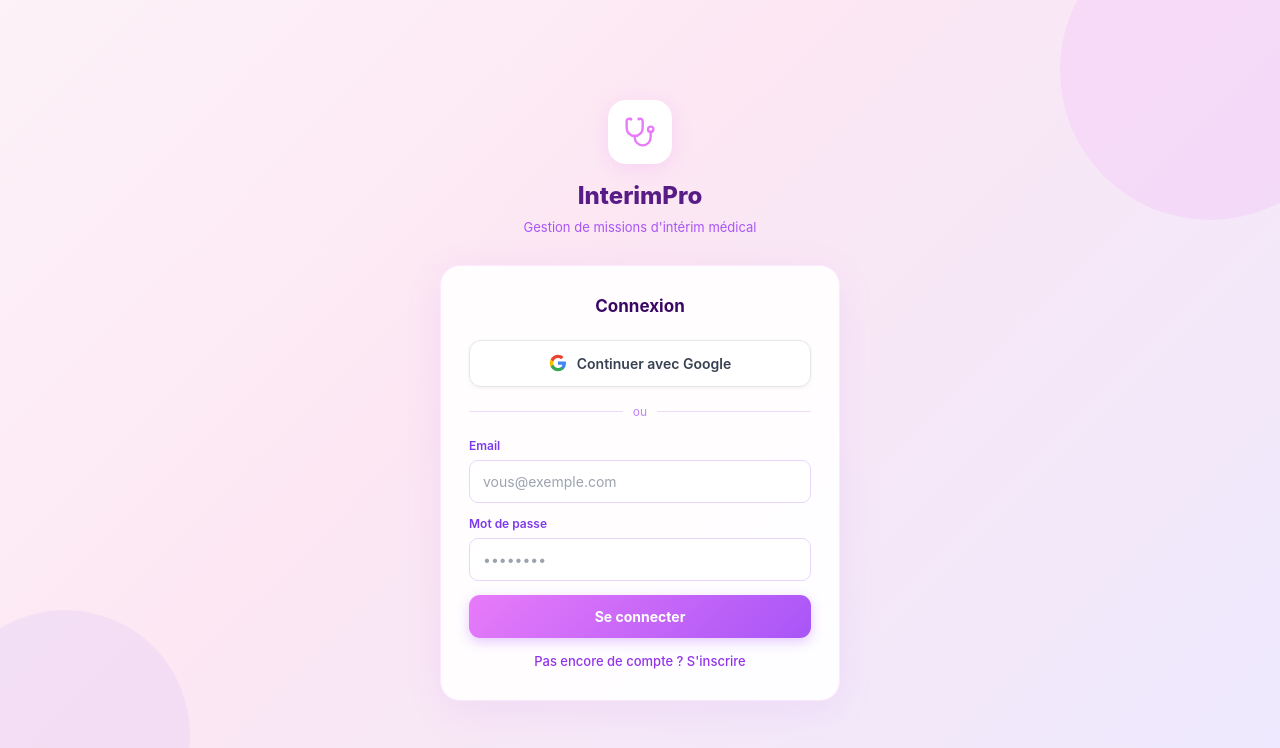
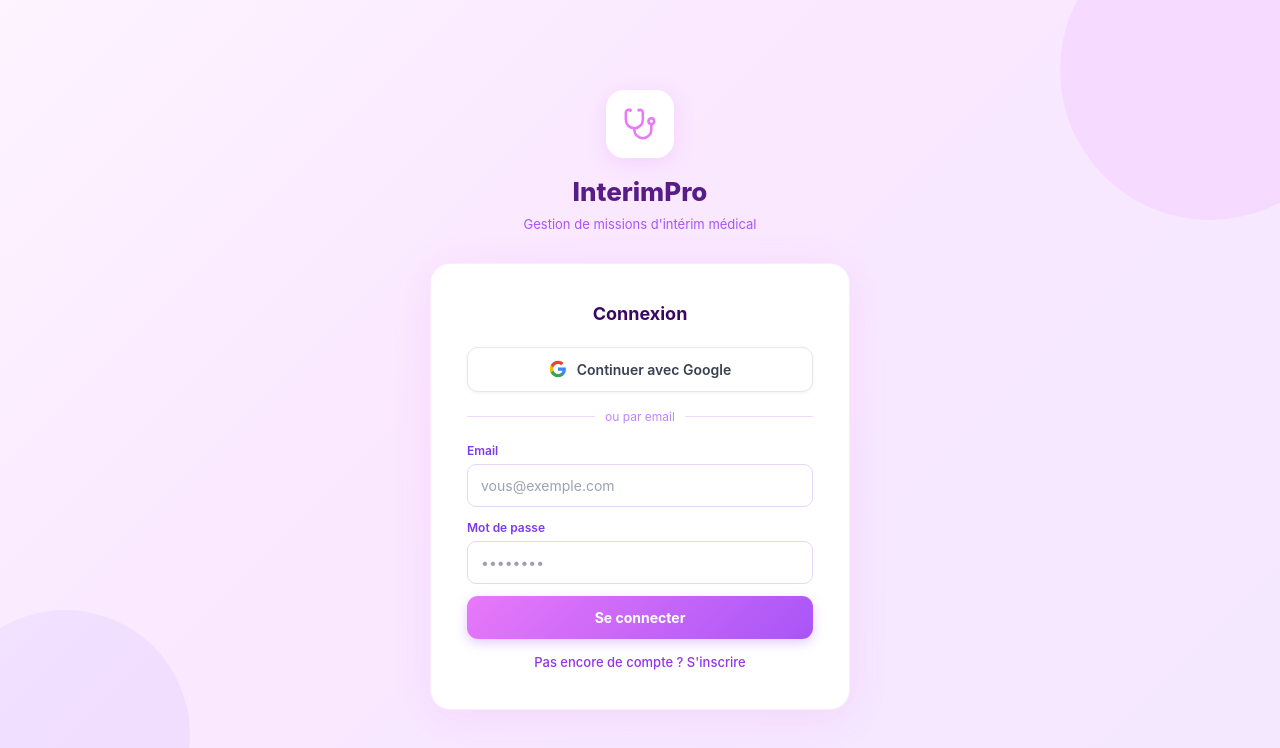
Before and after one commit to Maxence1511/Interimpro, a Next.js app in the folder interimpro/: page / in a window 1280 px wide. Shown: the top 748 px of the page. Built offline with nearby package versions, Linux system fonts and the light colour scheme; no server answers.

Commit message:
rebuild: app/page.tsx

```diff
--- a/interimpro/app/page.tsx
+++ b/interimpro/app/page.tsx
@@ -8,21 +8,16 @@ export default function LoginPage() {
   const [loading, setLoading] = useState(false)
   const [isRegister, setIsRegister] = useState(false)
   const [msg, setMsg] = useState({ text: '', ok: true })
-
   const supabase = createClient()
 
-  const handleGoogle = () => {
-  const supabase = createClient()
-  supabase.auth.signInWithOAuth({
-    provider: 'google',
-    options: {
-      redirectTo: window.location.origin + '/auth/exchange',
-      scopes: 'https://www.googleapis.com/auth/calendar',
-    }
-  }).then(({ error }) => {
-    if (error) setMsg({ text: error.message, ok: false })
-  })
- }
+  const handleGoogle = async () => {
+    setLoading(true)
+    const { error } = await supabase.auth.signInWithOAuth({
+      provider: 'google',
+      options: { redirectTo: window.location.origin + '/auth/exchange' }
+    })
+    if (error) { setMsg({ text: error.message, ok: false }); setLoading(false) }
+  }
 
   const handleSubmit = async (e: React.FormEvent) => {
     e.preventDefault()
@@ -33,55 +28,49 @@ export default function LoginPage() {
         const { error } = await supabase.auth.signUp({ email, password })
         if (error) throw error
         setMsg({ text: 'Compte créé ! Vérifiez votre email.', ok: true })
-        setLoading(false)
       } else {
         const { error } = await supabase.auth.signInWithPassword({ email, password })
         if (error) throw error
         window.location.href = '/dashboard'
       }
     } catch (err: any) {
-      setMsg({ text: err.message || 'Erreur de connexion', ok: false })
+      setMsg({ text: err.message, ok: false })
+    } finally {
       setLoading(false)
     }
   }
 
+  const s = {
+    page: { minHeight: '100vh', background: 'linear-gradient(135deg,#fdf4ff 0%,#fae8ff 40%,#f3e8ff 100%)', display: 'flex', alignItems: 'center', justifyContent: 'center', padding: 20 } as React.CSSProperties,
+    card: { background: 'white', borderRadius: 20, padding: 36, width: '100%', maxWidth: 420, boxShadow: '0 8px 40px rgba(217,70,239,.10)', border: '1px solid rgba(232,121,249,.15)' } as React.CSSProperties,
+    inp: { width: '100%', padding: '10px 13px', borderRadius: 9, border: '1.5px solid #e9d5f9', background: 'white', color: '#1f0031', fontSize: 14, outline: 'none', boxSizing: 'border-box' } as React.CSSProperties,
+  }
+
   return (
-    <div style={{
-      minHeight: '100vh',
-      background: 'linear-gradient(135deg, #fdf2f8 0%, #fce7f3 40%, #ede9fe 100%)',
-      display: 'flex',
-      alignItems: 'center',
-      justifyContent: 'center',
-      padding: '20px',
-    }}>
-      {/* Bulles décoratives */}
-      <div style={{ position: 'fixed', top: '-80px', right: '-80px', width: '300px', height: '300px', borderRadius: '50%', background: 'rgba(232,123,249,0.12)', pointerEvents: 'none' }} />
-      <div style={{ position: 'fixed', bottom: '-60px', left: '-60px', width: '250px', height: '250px', borderRadius: '50%', background: 'rgba(167,139,250,0.10)', pointerEvents: 'none' }} />
+    <div style={s.page}>
+      <div style={{ position: 'fixed', top: -80, right: -80, width: 300, height: 300, borderRadius: '50%', background: 'rgba(232,121,249,.12)', pointerEvents: 'none' }} />
+      <div style={{ position: 'fixed', bottom: -60, left: -60, width: 250, height: 250, borderRadius: '50%', background: 'rgba(167,139,250,.10)', pointerEvents: 'none' }} />
 
-      <div style={{ width: '100%', maxWidth: '400px', position: 'relative', zIndex: 1 }}>
-        {/* Logo */}
-        <div style={{ textAlign: 'center', marginBottom: '28px' }}>
-          <div style={{ width: '64px', height: '64px', borderRadius: '18px', background: 'white', boxShadow: '0 4px 20px rgba(232,123,249,0.2)', display: 'flex', alignItems: 'center', justifyContent: 'center', margin: '0 auto 14px' }}>
-            <svg viewBox="0 0 24 24" width="32" height="32" fill="none" stroke="#e87bf9" strokeWidth="1.8" strokeLinecap="round" strokeLinejoin="round">
-              <path d="M4.8 2.3A.3.3 0 1 0 5 2H4a2 2 0 0 0-2 2v5a6 6 0 0 0 6 6v0a6 6 0 0 0 6-6V4a2 2 0 0 0-2-2h-1a.2.2 0 1 0 .3.3"/>
-              <path d="M8 15v1a6 6 0 0 0 6 6v0a6 6 0 0 0 6-6v-4"/>
+      <div style={{ width: '100%', maxWidth: 420, zIndex: 1 }}>
+        <div style={{ textAlign: 'center', marginBottom: 28 }}>
+          <div style={{ width: 68, height: 68, borderRadius: 18, background: 'white', boxShadow: '0 4px 20px rgba(232,121,249,.22)', display: 'flex', alignItems: 'center', justifyContent: 'center', margin: '0 auto 14px' }}>
+            <svg viewBox="0 0 24 24" width="34" height="34" fill="none" stroke="#e879f9" strokeWidth="1.8" strokeLinecap="round" strokeLinejoin="round">
+              <path d="M4.8 2.3A.3.3 0 1 0 5 2H4a2 2 0 0 0-2 2v5a6 6 0 0 0 6 6a6 6 0 0 0 6-6V4a2 2 0 0 0-2-2h-1a.2.2 0 1 0 .3.3"/>
+              <path d="M8 15v1a6 6 0 0 0 6 6a6 6 0 0 0 6-6v-4"/>
               <circle cx="20" cy="10" r="2"/>
             </svg>
           </div>
-          <h1 style={{ fontSize: '24px', fontWeight: 800, color: '#581c87', marginBottom: '4px' }}>InterimPro</h1>
-          <p style={{ fontSize: '13px', color: '#a855f7' }}>Gestion de missions d'intérim médical</p>
+          <h1 style={{ fontSize: 26, fontWeight: 800, color: '#581c87', marginBottom: 4 }}>InterimPro</h1>
+          <p style={{ fontSize: 13, color: '#a855f7' }}>Gestion de missions d'intérim médical</p>
         </div>
 
-        {/* Card */}
-        <div style={{ background: 'rgba(255,255,255,0.9)', backdropFilter: 'blur(20px)', border: '1px solid rgba(232,123,249,0.15)', borderRadius: '20px', padding: '28px', boxShadow: '0 8px 40px rgba(147,51,234,0.08)' }}>
-
-          <h2 style={{ fontSize: '17px', fontWeight: 700, color: '#3b0764', marginBottom: '20px', textAlign: 'center' }}>
+        <div style={s.card}>
+          <h2 style={{ fontSize: 18, fontWeight: 700, color: '#3b0764', marginBottom: 20, textAlign: 'center' }}>
             {isRegister ? 'Créer un compte' : 'Connexion'}
           </h2>
 
-          {/* Bouton Google */}
-          <button onClick={handleGoogle} disabled={loading} style={{ width: '100%', display: 'flex', alignItems: 'center', justifyContent: 'center', gap: '10px', padding: '12px', borderRadius: '12px', background: 'white', border: '1.5px solid #e5e7eb', cursor: loading ? 'not-allowed' : 'pointer', marginBottom: '16px', fontSize: '14px', fontWeight: 600, color: '#374151', boxShadow: '0 1px 4px rgba(0,0,0,0.06)', opacity: loading ? 0.7 : 1 }}>
-            <svg style={{ width: '18px', height: '18px', flexShrink: 0 }} viewBox="0 0 24 24">
+          <button onClick={handleGoogle} disabled={loading} style={{ width: '100%', display: 'flex', alignItems: 'center', justifyContent: 'center', gap: 10, padding: '11px 16px', borderRadius: 11, background: 'white', border: '1.5px solid #e5e7eb', cursor: 'pointer', marginBottom: 16, fontSize: 14, fontWeight: 600, color: '#374151', boxShadow: '0 1px 4px rgba(0,0,0,.06)', opacity: loading ? .7 : 1 }}>
+            <svg width="18" height="18" viewBox="0 0 24 24">
               <path fill="#4285F4" d="M22.56 12.25c0-.78-.07-1.53-.2-2.25H12v4.26h5.92c-.26 1.37-1.04 2.53-2.21 3.31v2.77h3.57c2.08-1.92 3.28-4.74 3.28-8.09z"/>
               <path fill="#34A853" d="M12 23c2.97 0 5.46-.98 7.28-2.66l-3.57-2.77c-.98.66-2.23 1.06-3.71 1.06-2.86 0-5.29-1.93-6.16-4.53H2.18v2.84C3.99 20.53 7.7 23 12 23z"/>
               <path fill="#FBBC05" d="M5.84 14.09c-.22-.66-.35-1.36-.35-2.09s.13-1.43.35-2.09V7.07H2.18C1.43 8.55 1 10.22 1 12s.43 3.45 1.18 4.93l2.85-2.22.81-.62z"/>
@@ -90,44 +79,32 @@ export default function LoginPage() {
             Continuer avec Google
           </button>
 
-          {/* Séparateur */}
-          <div style={{ display: 'flex', alignItems: 'center', gap: '10px', marginBottom: '16px' }}>
-            <div style={{ flex: 1, height: '1px', background: '#f0d9fb' }} />
-            <span style={{ fontSize: '12px', color: '#c084fc' }}>ou</span>
-            <div style={{ flex: 1, height: '1px', background: '#f0d9fb' }} />
+          <div style={{ display: 'flex', alignItems: 'center', gap: 10, marginBottom: 16 }}>
+            <div style={{ flex: 1, height: 1, background: '#f0d9fb' }} />
+            <span style={{ fontSize: 12, color: '#c084fc' }}>ou par email</span>
+            <div style={{ flex: 1, height: 1, background: '#f0d9fb' }} />
           </div>
 
-          {/* Formulaire email */}
-          <form onSubmit={handleSubmit} style={{ display: 'flex', flexDirection: 'column', gap: '12px' }}>
+          <form onSubmit={handleSubmit} style={{ display: 'flex', flexDirection: 'column', gap: 12 }}>
             <div>
-              <label style={{ display: 'block', fontSize: '12px', fontWeight: 600, color: '#7c3aed', marginBottom: '5px' }}>Email</label>
-              <input
-                type="email" value={email} onChange={e => setEmail(e.target.value)} required
-                placeholder="vous@exemple.com"
-                style={{ width: '100%', padding: '10px 13px', borderRadius: '9px', border: '1.5px solid #e9d5f9', background: 'white', color: '#3b0764', fontSize: '14px', outline: 'none', boxSizing: 'border-box' as const }}
-              />
+              <label style={{ display: 'block', fontSize: 12, fontWeight: 600, color: '#7c3aed', marginBottom: 4 }}>Email</label>
+              <input type="email" value={email} onChange={e => setEmail(e.target.value)} required placeholder="vous@exemple.com" style={s.inp} />
             </div>
             <div>
-              <label style={{ display: 'block', fontSize: '12px', fontWeight: 600, color: '#7c3aed', marginBottom: '5px' }}>Mot de passe</label>
-              <input
-                type="password" value={password} onChange={e => setPassword(e.target.value)} required
-                placeholder="••••••••"
-                style={{ width: '100%', padding: '10px 13px', borderRadius: '9px', border: '1.5px solid #e9d5f9', background: 'white', color: '#3b0764', fontSize: '14px', outline: 'none', boxSizing: 'border-box' as const }}
-              />
+              <label style={{ display: 'block', fontSize: 12, fontWeight: 600, color: '#7c3aed', marginBottom: 4 }}>Mot de passe</label>
+              <input type="password" value={password} onChange={e => setPassword(e.target.value)} required placeholder="••••••••" style={s.inp} />
             </div>
-
             {msg.text && (
-              <div style={{ padding: '9px 12px', borderRadius: '8px', background: msg.ok ? '#f0fdf4' : '#fef2f2', border: `1px solid ${msg.ok ? '#86efac' : '#fca5a5'}`, fontSize: '13px', color: msg.ok ? '#166534' : '#dc2626' }}>
+              <div style={{ padding: '9px 12px', borderRadius: 8, background: msg.ok ? '#f0fdf4' : '#fef2f2', border: `1px solid ${msg.ok ? '#86efac' : '#fca5a5'}`, fontSize: 13, color: msg.ok ? '#166534' : '#dc2626' }}>
                 {msg.text}
               </div>
             )}
-
-            <button type="submit" disabled={loading} style={{ padding: '11px', borderRadius: '11px', border: 'none', background: 'linear-gradient(135deg, #e87bf9, #a855f7)', color: 'white', fontSize: '14px', fontWeight: 700, cursor: loading ? 'not-allowed' : 'pointer', opacity: loading ? 0.7 : 1, boxShadow: '0 4px 12px rgba(168,85,247,0.3)', marginTop: '2px' }}>
+            <button type="submit" disabled={loading} style={{ padding: '11px', borderRadius: 11, border: 'none', background: 'linear-gradient(135deg,#e879f9,#a855f7)', color: 'white', fontSize: 14, fontWeight: 700, cursor: 'pointer', opacity: loading ? .7 : 1, boxShadow: '0 4px 12px rgba(168,85,247,.3)' }}>
               {loading ? 'Chargement...' : isRegister ? 'Créer mon compte' : 'Se connecter'}
             </button>
           </form>
 
-          <button onClick={() => { setIsRegister(!isRegister); setMsg({ text: '', ok: true }) }} style={{ width: '100%', marginTop: '14px', fontSize: '13px', color: '#9333ea', background: 'none', border: 'none', cursor: 'pointer', fontWeight: 500 }}>
+          <button onClick={() => { setIsRegister(!isRegister); setMsg({ text: '', ok: true }) }} style={{ width: '100%', marginTop: 14, fontSize: 13, color: '#9333ea', background: 'none', border: 'none', cursor: 'pointer', fontWeight: 500 }}>
             {isRegister ? 'Déjà un compte ? Se connecter' : 'Pas encore de compte ? S\'inscrire'}
           </button>
         </div>
```
